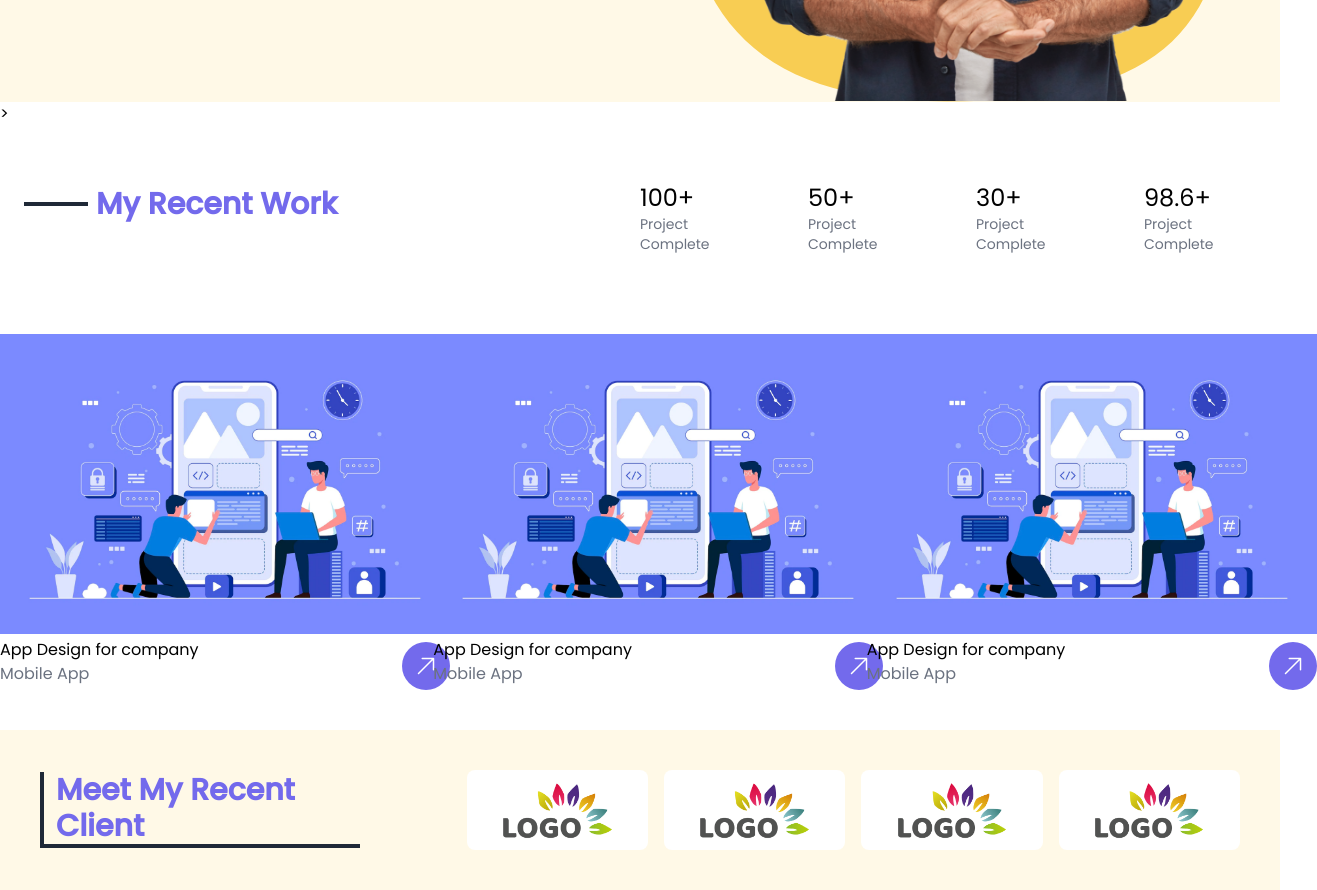
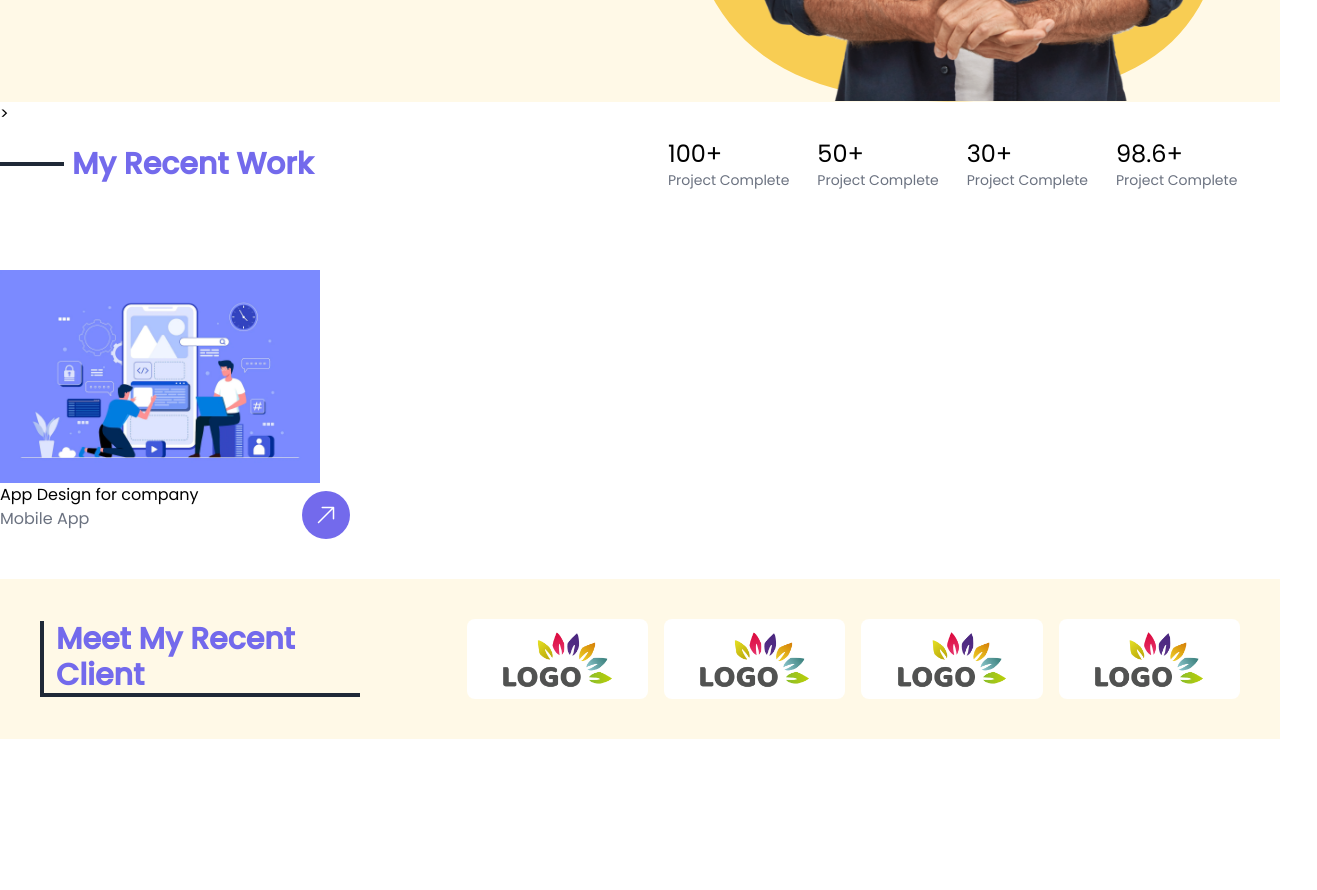
Before and after one commit to shayangraph/margoai-team, a website: page index.html in a window 1280 px wide. Shown: the part 660-1550 px from the top of the page, 1317 px wide, since content can reach past the window. After the commit the page ends 1399 px from the top, so only its background shows below. Drawn offline with Linux system fonts and the light colour scheme.

Commit message:
fix title recent work and progress bar

```diff
--- a/index.html
+++ b/index.html
@@ -64,85 +64,43 @@
     <!-- Recent Work -->
     <section id="recent-work">
         <!-- Heading Content -->
-        <div
-            class="container flex flex-col-reverse md:flex-row items-center md:items-baseline px-6 mx-auto mt-10 md:mt-3 space-y-0 md:space-y-0">
+        <div class="container grid grid-rows-2 gap-4 md:grid-cols-2 md:grid-rows-none mx-auto md:mt-3">
             <!-- title -->
-            <div class="md:w-1/2 flex items-center mt-12">
+            <div class="flex items-center justify-center md:justify-start ">
                 <div class="bg-gray-800 w-16 h-1"></div><span
                     class="text-2xl md:text-3xl pl-2 text-secondry font-bold">My Recent
                     Work</span>
             </div>
             <!-- personal property -->
-            <div class=" md:w-1/2 flex space-x-8 md:space-x-14">
-                <div class="flex flex-col"><span class="text-2xl">100+</span><span class="text-gray-500 text-sm">Project
+            <div class="flex space-x-5 md:space-x-7 justify-center md:justify-start ml-5 ">
+                <div class="flex flex-col"><span class="text-lg md:text-2xl">100+</span><span
+                        class="text-gray-500 text-xs md:text-sm">Project
                         Complete</span></div>
-                <div class="flex flex-col"><span class="text-2xl">50+</span><span class="text-gray-500 text-sm">Project
+                <div class="flex flex-col"><span class="text-lg md:text-2xl">50+</span><span
+                        class="text-gray-500 text-xs md:text-sm">Project
                         Complete</span></div>
-                <div class="flex flex-col"><span class="text-2xl">30+</span><span class="text-gray-500 text-sm">Project
+                <div class="flex flex-col"><span class="text-lg md:text-2xl">30+</span><span
+                        class="text-gray-500 text-xs md:text-sm">Project
                         Complete</span></div>
-                <div class="flex flex-col"><span class="text-2xl">98.6+</span><span
-                        class="text-gray-500 text-sm">Project Complete</span></div>
+                <div class="flex flex-col"><span class="text-lg md:text-2xl">98.6+</span><span
+                        class="text-gray-500 text-xs md:text-sm">Project Complete</span></div>
             </div>
         </div>
         <!-- Recent Work Item -->
-        <div class="container mx-auto mt-10 md:mt-20 grid justify-center md:grid-cols-3 gap-5 ">
+        <div class="container mx-auto mt-10 md:mt-20 grid justify-center md:grid-cols-4 gap-5 ">
             <!-- image Item -->
-            <div class="w-p450"><img class="w-p450 h-p400" src="./img/app-development-illustration_52683-47931.webp"
-                    alt="profile">
-                <div class="flex flex-row items-center">
-                    <div class="w-1/2">
+            <div class="w-p350"><img class="max-w-xs h-p200" src="./img/app-development-illustration_52683-47931.webp"
+                    alt="cover">
+                <div class="grid grid-cols-3">
+                    <div class="col-span-2">
                         <!-- title -->
                         <p class="">App Design for company</p>
                         <!-- paragraph -->
                         <p class="text-gray-500">Mobile App</p>
                     </div>
                     <!-- button item -->
-                    <div class="w-1/2 flex justify-end">
-                        <button class="bg-secondry rounded-full w-12 h-12 p-3 mt-2 ml-2"><a href="#"><svg
-                                    class="text-white" xmlns="http://www.w3.org/2000/svg" fill="none"
-                                    viewBox="0 0 24 24" stroke-width="1.5" stroke="currentColor" class="w-6 h-6">
-                                    <path stroke-linecap="round" stroke-linejoin="round"
-                                        d="M4.5 19.5l15-15m0 0H8.25m11.25 0v11.25" />
-                                </svg>
-                            </a></button>
-                    </div>
-                </div>
-            </div>
-            <!-- image Item -->
-            <div class="w-p450"><img class="w-p450 h-p400" src="./img/app-development-illustration_52683-47931.webp"
-                    alt="profile">
-                <div class="flex flex-row items-center">
-                    <div class="w-1/2">
-                        <!-- title -->
-                        <p class="">App Design for company</p>
-                        <!-- paragraph -->
-                        <p class="text-gray-500">Mobile App</p>
-                    </div>
-                    <!-- button item -->
-                    <div class="w-1/2 flex justify-end">
-                        <button class="bg-secondry rounded-full w-12 h-12 p-3 mt-2 ml-2"><a href="#"><svg
-                                    class="text-white" xmlns="http://www.w3.org/2000/svg" fill="none"
-                                    viewBox="0 0 24 24" stroke-width="1.5" stroke="currentColor" class="w-6 h-6">
-                                    <path stroke-linecap="round" stroke-linejoin="round"
-                                        d="M4.5 19.5l15-15m0 0H8.25m11.25 0v11.25" />
-                                </svg>
-                            </a></button>
-                    </div>
-                </div>
-            </div>
-            <!-- image Item -->
-            <div class="w-p450"><img class="w-p450 h-p400" src="./img/app-development-illustration_52683-47931.webp"
-                    alt="profile">
-                <div class="flex flex-row items-center">
-                    <div class="w-1/2">
-                        <!-- title -->
-                        <p class="">App Design for company</p>
-                        <!-- paragraph -->
-                        <p class="text-gray-500">Mobile App</p>
-                    </div>
-                    <!-- button item -->
-                    <div class="w-1/2 flex justify-end">
-                        <button class="bg-secondry rounded-full w-12 h-12 p-3 mt-2 ml-2"><a href="#"><svg
+                    <div class="flex justify-end">
+                        <button class="bg-secondry rounded-full w-12 h-12 p-3 mt-2 ml-2 "><a href="#"><svg
                                     class="text-white" xmlns="http://www.w3.org/2000/svg" fill="none"
                                     viewBox="0 0 24 24" stroke-width="1.5" stroke="currentColor" class="w-6 h-6">
                                     <path stroke-linecap="round" stroke-linejoin="round"
--- a/tailwind.config.js
+++ b/tailwind.config.js
@@ -9,8 +9,8 @@ module.exports = {
         backgroundPrimary: "#FFF9E7",
       },
       spacing: {
-        p450:'450px',
-        p400:'400',
+        p350:'350px',
+        p200:'200',
       },
       fontFamily: {
         Poppins: ["Poppins"],
```
Also changed, not shown: css/main.css.
